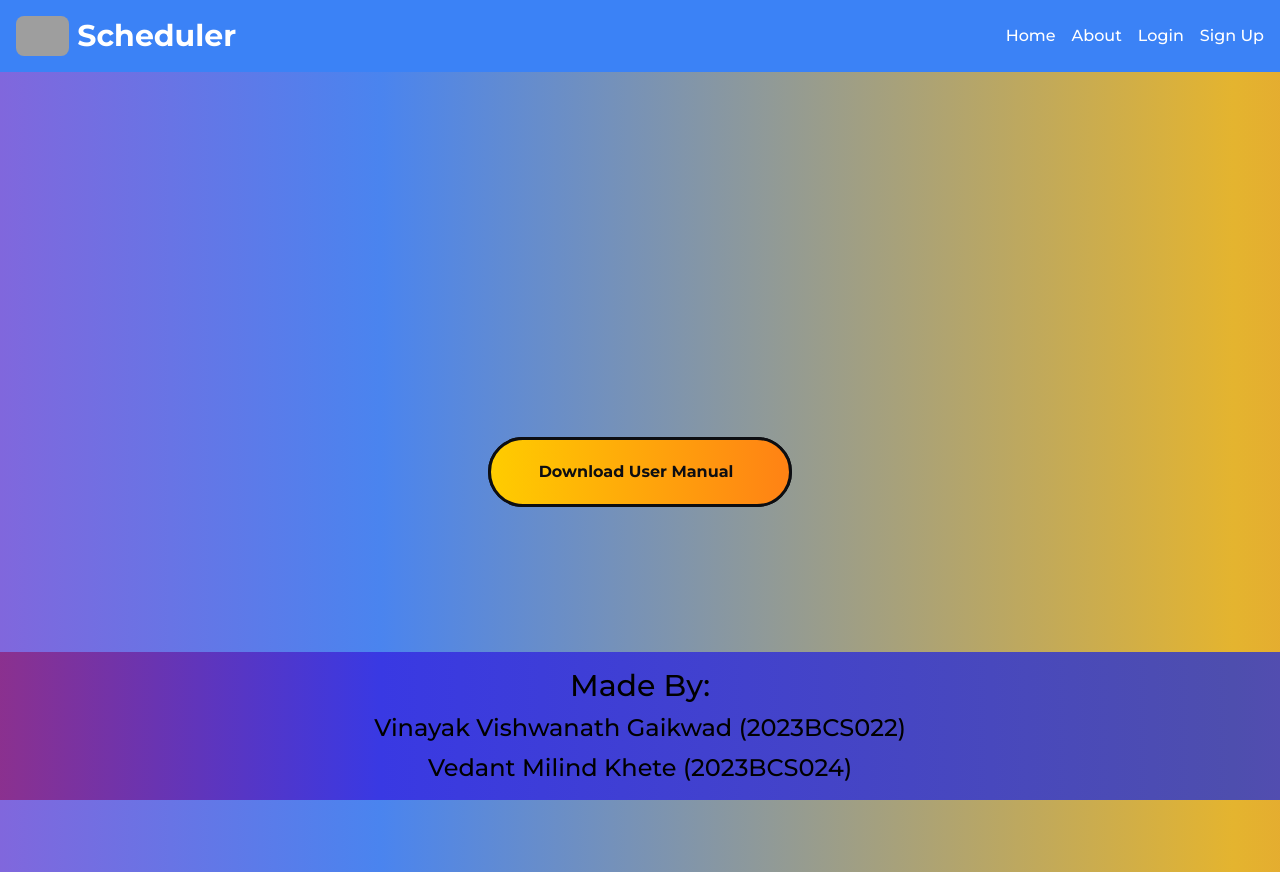
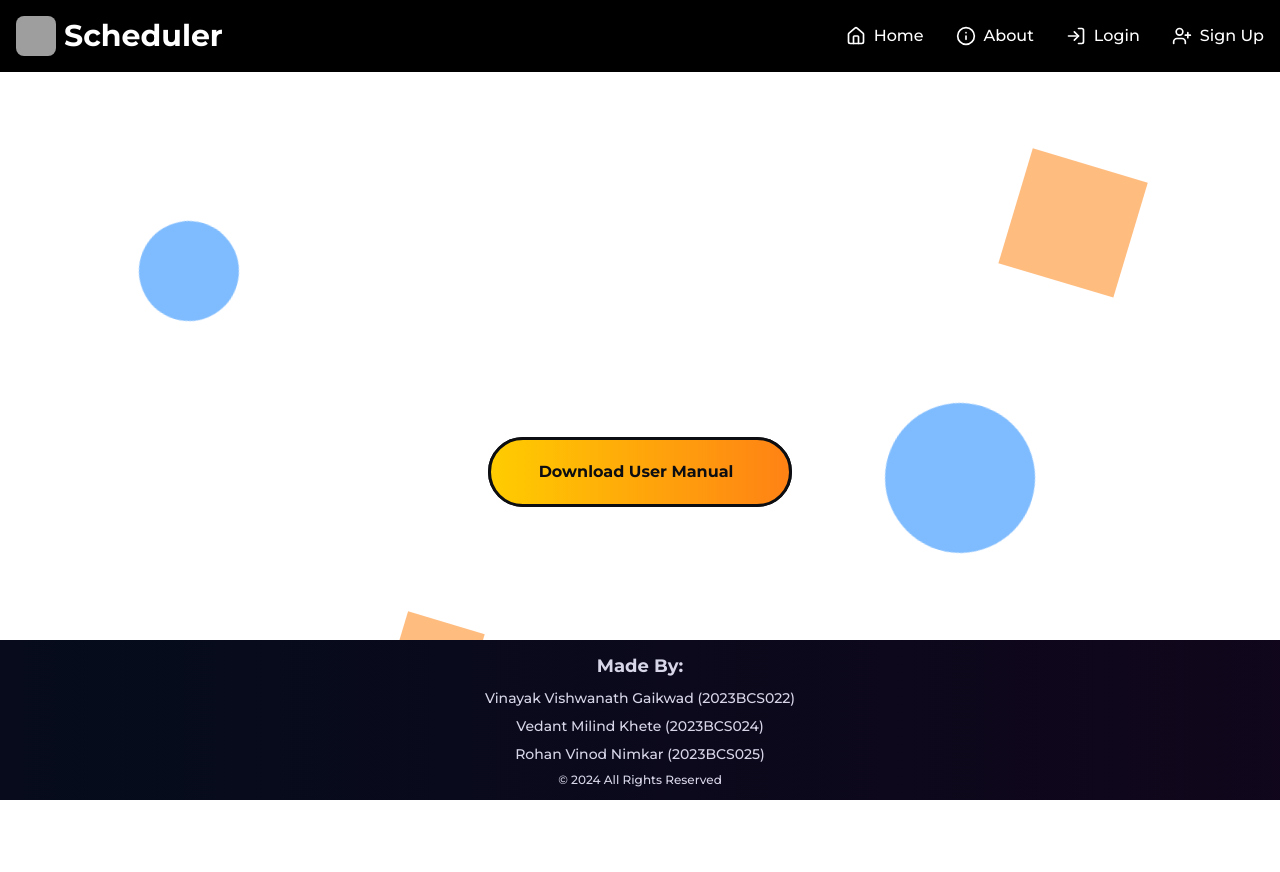
Before and after one commit to VinayakGaikwad101/scheduler, a React (Vite) app in the folder client/: page / in a window 1280 px wide. Built offline with nearby package versions, Linux system fonts and the light colour scheme; grey boxes are pictures that could not be loaded.

Commit message:
UI changes

```diff
--- a/client/package.json
+++ b/client/package.json
@@ -11,7 +11,11 @@
   },
   "dependencies": {
     "@emailjs/browser": "^4.4.1",
+    "@react-three/drei": "^9.114.0",
+    "@react-three/fiber": "^8.17.9",
     "axios": "^1.7.7",
+    "framer-motion": "^11.11.1",
+    "lucide-react": "^0.447.0",
     "react": "^18.3.1",
     "react-dom": "^18.3.1",
     "react-router-dom": "^6.26.0",
--- a/client/src/components/DownloadBtn.jsx
+++ b/client/src/components/DownloadBtn.jsx
@@ -9,14 +9,14 @@ import triangle from "../images/triangle.png";
 const DownloadBtn = () => {
   const handleClick = () => {
     const link = document.createElement("a");
-    link.href = UserManual
-    link.download = "UserManual.pdf"
-    link.click()
-  }
+    link.href = UserManual;
+    link.download = "UserManual.pdf";
+    link.click();
+  };
+
   return (
-    <div onClick={handleClick}>
-      <div className="downloadBtn">
-      <a href="#" className="button">
+    <div className="downloadBtn">
+      <button onClick={handleClick} className="button">
         <div className="button__content">
           <span className="button__text">Download User Manual</span>
           <i className="ri-download-cloud-fill button__icon"></i>
@@ -30,8 +30,7 @@ const DownloadBtn = () => {
         <img src={diamond} alt="" className="button__diamond" />
         <img src={triangle} alt="" className="button__triangle" />
         <div className="button__shadow"></div>
-      </a>
-    </div>
+      </button>
     </div>
   );
 };
--- a/client/src/components/Footer.css
+++ /dev/null
@@ -1,17 +0,0 @@
-@keyframes oceanWave {
-  0% {
-    background-position: 0% 50%;
-  }
-  50% {
-    background-position: 50% 50%;
-  }
-  100% {
-    background-position: 0% 50%;
-  }
-}
-
-.footer {
-  background: linear-gradient(to right, #f12626, #3939e3, #4e4eae, #933ed0);
-  background-size: 200% 200%;
-  animation: oceanWave 4s linear infinite;
-}
--- a/client/src/components/Footer.jsx
+++ b/client/src/components/Footer.jsx
@@ -1,19 +1,78 @@
+"use client";
+
 import React from "react";
-import "./Footer.css"; // Make sure to import the CSS file
+import { motion } from "framer-motion";
 
-const Footer = () => {
+export default function Footer() {
+  const names = [
+    "Vinayak Vishwanath Gaikwad (2023BCS022)",
+    "Vedant Milind Khete (2023BCS024)",
+    "Rohan Vinod Nimkar (2023BCS025)",
+  ];
+
+  const containerVariants = {
+    hidden: { opacity: 0, y: 20 },
+    visible: {
+      opacity: 1,
+      y: 0,
+      transition: {
+        delayChildren: 0.3,
+        staggerChildren: 0.2,
+      },
+    },
+  };
+
+  const itemVariants = {
+    hidden: { y: 20, opacity: 0 },
+    visible: {
+      y: 0,
+      opacity: 1,
+    },
+  };
+
   return (
-    <footer className="footer text-black py-4 w-full fixed bottom-0 left-0 bg-white">
+    <motion.footer
+      className="w-full fixed bottom-0 left-0 bg-black text-white py-3 overflow-hidden"
+      initial={{ y: "100%" }}
+      animate={{ y: 0 }}
+      transition={{ type: "spring", stiffness: 100, damping: 20 }}
+    >
       <div className="container mx-auto px-4">
-        <div className="flex flex-col items-center justify-center space-y-2">
-          <p className="text-3xl">Made By:</p>
-          <p className="text-2xl">Vinayak Vishwanath Gaikwad (2023BCS022)</p>
-          <p className="text-2xl">Vedant Milind Khete (2023BCS024)</p>
-          {/* <p className="text-2xl">Rohan Vinod Nimkar (2023BCS025)</p> */}
-        </div>
+        <motion.div
+          className="flex flex-col items-center justify-center space-y-2"
+          variants={containerVariants}
+          initial="hidden"
+          animate="visible"
+        >
+          <motion.p className="text-lg font-bold" variants={itemVariants}>
+            Made By:
+          </motion.p>
+          {names.map((name, index) => (
+            <motion.p
+              key={index}
+              className="text-sm text-center"
+              variants={itemVariants}
+            >
+              {name}
+            </motion.p>
+          ))}
+          <motion.p className="text-xs mt-2" variants={itemVariants}>
+            &copy; {new Date().getFullYear()} All Rights Reserved
+          </motion.p>
+        </motion.div>
       </div>
-    </footer>
+      <motion.div
+        className="absolute inset-0 bg-gradient-to-r from-purple-900 via-blue-900 to-purple-900 opacity-20"
+        style={{ backgroundSize: "200% 200%" }}
+        animate={{
+          backgroundPosition: ["0% 50%", "100% 50%", "0% 50%"],
+        }}
+        transition={{
+          duration: 10,
+          ease: "linear",
+          repeat: Infinity,
+        }}
+      />
+    </motion.footer>
   );
-};
-
-export default Footer;
+}
--- a/client/src/components/Navbar.jsx
+++ b/client/src/components/Navbar.jsx
@@ -1,91 +1,108 @@
-import { useState } from "react";
+import React, { useState } from "react";
+import { motion, AnimatePresence } from "framer-motion";
+import { Menu, X, Home, Info, LogIn, UserPlus } from "lucide-react";
 import { Link } from "react-router-dom";
-import React from "react";
 
-const Navbar = () => {
+const menuItems = [
+  { name: "Home", icon: Home, to: "/" },
+  { name: "About", icon: Info, to: "/about" },
+  { name: "Login", icon: LogIn, to: "/login" },
+  { name: "Sign Up", icon: UserPlus, to: "/signup" },
+];
+
+export default function Navbar() {
   const [isMenuOpen, setIsMenuOpen] = useState(false);
-
   const toggleMenu = () => {
     setIsMenuOpen(!isMenuOpen);
   };
 
   return (
-    <nav className="bg-blue-500 p-4">
+    <nav className="bg-black p-4 shadow-lg">
+      <div className="container mx-auto">
         <div className="flex items-center justify-between">
-        <div className="flex items-center">
+          <motion.div
+            className="flex items-center"
+            initial={{ opacity: 0, x: -50 }}
+            animate={{ opacity: 1, x: 0 }}
+            transition={{ duration: 0.5 }}
+          >
             <img
               src="https://r2.erweima.ai/imgcompressed/compressed_faba31e3cd615198449e6fdf2d4800e0.webp"
               alt="Logo"
-            className="h-10 rounded-lg"
+              className="h-10 w-10 rounded-lg"
             />
-          <span className="ml-2 text-white font-bold text-3xl">Scheduler</span>
+            <span className="ml-2 text-white font-bold text-3xl">
+              Scheduler
+            </span>
+          </motion.div>
+          <div className="md:hidden">
+            <motion.button
+              className="text-white p-2"
+              onClick={toggleMenu}
+              whileHover={{ scale: 1.1 }}
+              whileTap={{ scale: 0.9 }}
+            >
+              {isMenuOpen ? (
+                <X className="w-6 h-6" />
+              ) : (
+                <Menu className="w-6 h-6" />
+              )}
+            </motion.button>
           </div>
-        <div className="md:hidden">
-          <button className="text-white" onClick={toggleMenu}>
-            <svg
-              fill="none"
-              stroke="currentColor"
-              strokeLinecap="round"
-              strokeLinejoin="round"
-              strokeWidth="2"
-              viewBox="0 0 24 24"
-              className="w-6 h-6"
+          <motion.ul
+            className="hidden md:flex space-x-8"
+            initial={{ opacity: 0, y: -20 }}
+            animate={{ opacity: 1, y: 0 }}
+            transition={{ duration: 0.5, staggerChildren: 0.1 }}
           >
-              <path d="M4 6h16M4 12h16M4 18h16"></path>
-            </svg>
-          </button>
+            {menuItems.map((item) => (
+              <motion.li
+                key={item.name}
+                whileHover={{ scale: 1.1 }}
+                whileTap={{ scale: 0.9 }}
+              >
+                <Link
+                  to={item.to}
+                  className="text-white hover:text-gray-300 transition-colors duration-200 flex items-center"
+                >
+                  <item.icon className="w-5 h-5 mr-2" />
+                  {item.name}
+                </Link>
+              </motion.li>
+            ))}
+          </motion.ul>
         </div>
-        <ul className="hidden md:flex space-x-4">
-          <li>
-            <Link to="/" className="text-white">
-              Home
+        <AnimatePresence>
+          {isMenuOpen && (
+            <motion.ul
+              className="md:hidden mt-4 space-y-2"
+              initial={{ opacity: 0, height: 0 }}
+              animate={{ opacity: 1, height: "auto" }}
+              exit={{ opacity: 0, height: 0 }}
+              transition={{ duration: 0.3 }}
+            >
+              {menuItems.map((item) => (
+                <motion.li
+                  key={item.name}
+                  initial={{ opacity: 0, x: -20 }}
+                  animate={{ opacity: 1, x: 0 }}
+                  exit={{ opacity: 0, x: -20 }}
+                  transition={{ duration: 0.2 }}
+                >
+                  <Link
+                    to={item.to}
+                    className="text-white hover:text-gray-300 transition-colors duration-200 flex items-center py-2"
+                    onClick={toggleMenu}
+                  >
+                    <item.icon className="w-5 h-5 mr-2" />
+                    {item.name}
                   </Link>
-          </li>
-          <li>
-            <Link to="/about" className="text-white">
-              About
-            </Link>
-          </li>
-          <li>
-            <Link to="/login" className="text-white">
-              Login
-            </Link>
-          </li>
-          <li>
-            <Link to="/signup" className="text-white">
-              Sign Up
-            </Link>
-          </li>
-        </ul>
+                </motion.li>
+              ))}
+            </motion.ul>
+          )}
+        </AnimatePresence>
       </div>
-
-      {/* mobile menu  */}
-      {isMenuOpen ? (
-        <ul className="flex-col md:hidden ">
-          <li className="py-2">
-            <Link to="/" className="text-white">
-              Home
-            </Link>
-          </li>
-          <li className="py-2">
-            <Link to="/about" className="text-white">
-              About
-            </Link>
-          </li>
-          <li className="py-2">
-            <Link to="/login" className="text-white">
-              Login
-            </Link>
-          </li>
-          <li className="py-2">
-            <Link to="/signup" className="text-white">
-              Sign Up
-            </Link>
-          </li>
-        </ul>
-      ) : null}
     </nav>
   );
-};
-
-export default Navbar;
+}
--- a/client/src/pages/About.jsx
+++ b/client/src/pages/About.jsx
@@ -1,55 +1,75 @@
-import React from "react";
+import React, { useState, useEffect } from "react";
+import { motion } from "framer-motion";
 import Footer from "../components/Footer";
 import Feedback from "../components/Feedback";
 
-const About = () => {
-  return (
-    <>
-      <div
-        className="min-h-screen flex flex-col justify-between"
-        style={{
-          backgroundColor: "grey",
-          backgroundSize: "cover",
-          backgroundRepeat: "no-repeat",
-          backgroundPosition: "center",
-        }}
-      >
-        <div className="flex-grow">
-          <h1 className="text-2xl font-bold text-center mt-4">
-            About Schedular
-          </h1>
-          <div className="block text-sm font-medium text-black-700 p-4">
-            <p className="text-xl mb-[-15rem] text-center">
-              Scheduler is a powerful MERN application that empowers users to
-              take control of their time and online presence. With its
-              customizable timetables, real-time updates, and secure platform,
-              Scheduler offers a comprehensive suite of tools for managing
-              schedules, setting reminders, and collaborating with others.
-              Whether for personal or professional use, Scheduler is the
-              ultimate tool for optimizing time management and achieving
-              success. Scheduler's intuitive interface makes it easy for anyone
-              to use, regardless of their technical expertise. The app's robust
-              backend ensures that the app is reliable and secure, protecting
-              users' data from unauthorized access. One of the most valuable
-              features of Scheduler is its customizable timetables, which allow
-              users to create and manage multiple timetables tailored to their
-              specific needs. In addition to its customizable timetables,
-              Scheduler also offers a variety of other features, including
-              real-time updates, notifications, and collaboration tools.
-              Real-time updates keep users informed about changes to their
-              schedules, while notifications help them stay on top of important
-              deadlines and events. Scheduler's collaboration tools make it easy
-              for users to work together on projects and share schedules with
-              others.
-            </p>
-            <br /> <br /><br />
-          </div>
-          <Feedback />
-        </div>
-        <Footer />
-      </div>
-    </>
-  );
+const fadeInUp = {
+  initial: { opacity: 0, y: 20 },
+  animate: { opacity: 1, y: 0 },
+  transition: { duration: 0.6 },
 };
 
-export default About;
+const stagger = {
+  animate: {
+    transition: {
+      staggerChildren: 0.1,
+    },
+  },
+};
+
+export default function About() {
+  return (
+    <div className="min-h-screen flex flex-col justify-between bg-gradient-to-br from-white to-gray-200 text-black">
+      <motion.div
+        className="flex-grow p-6 md:p-12"
+        initial="initial"
+        animate="animate"
+        variants={stagger}
+      >
+        <motion.h1
+          className="text-4xl md:text-5xl font-bold text-center mb-8"
+          variants={fadeInUp}
+        >
+          About Scheduler
+        </motion.h1>
+
+        <motion.div className="max-w-4xl mx-auto space-y-6" variants={fadeInUp}>
+          <AnimatedParagraph>
+            Web Application that saves your time
+          </AnimatedParagraph>
+        </motion.div>
+
+        <motion.div className="mt-12" variants={fadeInUp}>
+          <Feedback />
+        </motion.div>
+      </motion.div>
+
+      <Footer />
+    </div>
+  );
+}
+
+function AnimatedParagraph({ children }) {
+  const [displayedText, setDisplayedText] = useState("");
+  const [index, setIndex] = useState(0);
+
+  useEffect(() => {
+    if (index < children.length) {
+      const timeoutId = setTimeout(() => {
+        setDisplayedText((prev) => prev + children.charAt(index));
+        setIndex((prev) => prev + 1);
+      }, 50); // Speed of typewriter effect
+      return () => clearTimeout(timeoutId);
+    }
+  }, [index, children]);
+
+  return (
+    <motion.p
+      className="text-lg leading-relaxed text-black text-center" // Ensuring the text is centered
+      variants={fadeInUp}
+      whileHover={{ scale: 1.02, transition: { duration: 0.2 } }}
+    >
+      {displayedText}
+    </motion.p>
+  );
+}
--- a/client/src/pages/Home.css
+++ b/client/src/pages/Home.css
@@ -1,5 +1,13 @@
-body{
-    background: linear-gradient(to left,  #ed3838, #e4b42f, #4a84ef, #c443c6 );
-    background-size: 200% 200%;
-    animation: oceanWave 4s linear infinite;
-}
+body {
+    margin: 0;
+    padding: 0;
+    overflow: hidden; /* Hide scrollbars for full screen effect */
+  }
+
+  .circle {
+    background-color: rgba(0, 123, 255, 0.5);
+  }
+
+  .square {
+    background-color: rgba(255, 123, 0, 0.5);
+  }
--- a/client/src/pages/Home.jsx
+++ b/client/src/pages/Home.jsx
@@ -1,14 +1,47 @@
 import React from "react";
-import "./Home.css";
+import { motion } from "framer-motion";
 import Footer from "../components/Footer";
 import DownloadBtn from "../components/DownloadBtn";
+import "./Home.css";
 
 const Home = () => {
+  const elements = [
+    { type: "circle", size: 100, top: "20%", left: "10%" },
+    { type: "circle", size: 150, top: "40%", left: "70%" },
+    { type: "square", size: 80, top: "70%", left: "30%" },
+    { type: "square", size: 120, top: "10%", left: "80%" },
+  ];
+
+  const randomMotion = (index) => {
+    return {
+      rotate: [0, 360],
+      x: [0, 20 * (index % 2 === 0 ? 1 : -1)],
+      y: [0, 20 * (index % 2 === 0 ? -1 : 1)],
+    };
+  };
+
   return (
-    <>
-      <DownloadBtn />
-      <Footer />
-    </>
+    <div className="relative w-full h-screen bg-white">
+      {elements.map((element, index) => (
+        <motion.div
+          key={index}
+          className={`absolute bg-primary ${element.type}`}
+          style={{
+            width: element.size,
+            height: element.size,
+            top: element.top,
+            left: element.left,
+            borderRadius: element.type === "circle" ? "50%" : "0%",
+          }}
+          animate={randomMotion(index)}
+          transition={{ repeat: Infinity, duration: 10, ease: "linear" }}
+        />
+      ))}
+      <div className="relative z-10">
+        <DownloadBtn />
+        <Footer />
+      </div>
+    </div>
   );
 };
 
```
Also changed, not shown: client/src/components/Feedback.jsx (+55 -31 lines), 1 other file (tests, documents, lock files or other folders). Lines whose indentation alone changed are shown as unchanged.
